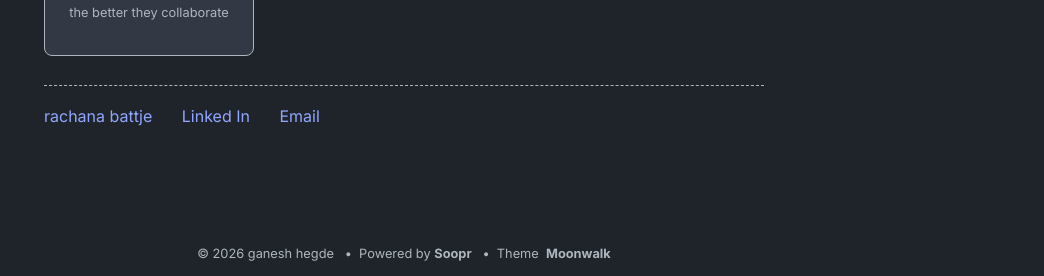
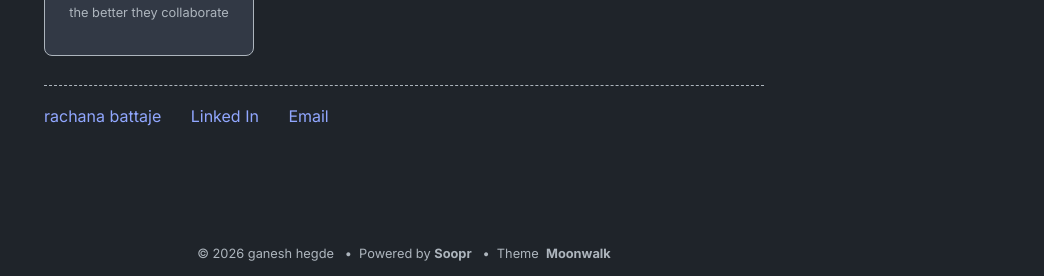
Before and after one commit to ghegde05/critizen.in, a Jekyll site: the page built from index.md, in a window 1280 px wide. Shown: the part 1554-1830 px from the top of the page, without its empty margins (236-1280 px from the left). Built offline with Jekyll 4.4.1, drawn with Linux system fonts in a browser that asks for light colours.

Commit message:
Update home.yml

```diff
--- a/_data/home.yml
+++ b/_data/home.yml
@@ -54,11 +54,11 @@ old_project_entries:
     desc: The better people know you, the better they collaborate
 
 footer_entries:
-  - title: rachana battje
-    url:
+  - title: rachana battaje
+    url: https://cabm.rutgers.edu/person/rachana-rao-battaje
 
   - title: Linked In
-    url: https://twitter.com/abhinav
+    url: https://www.linkedin.com/in/ganesh-hegde-iitb/
 
   - title: Email
     url: ganeshhegde05@gmail.com
```
